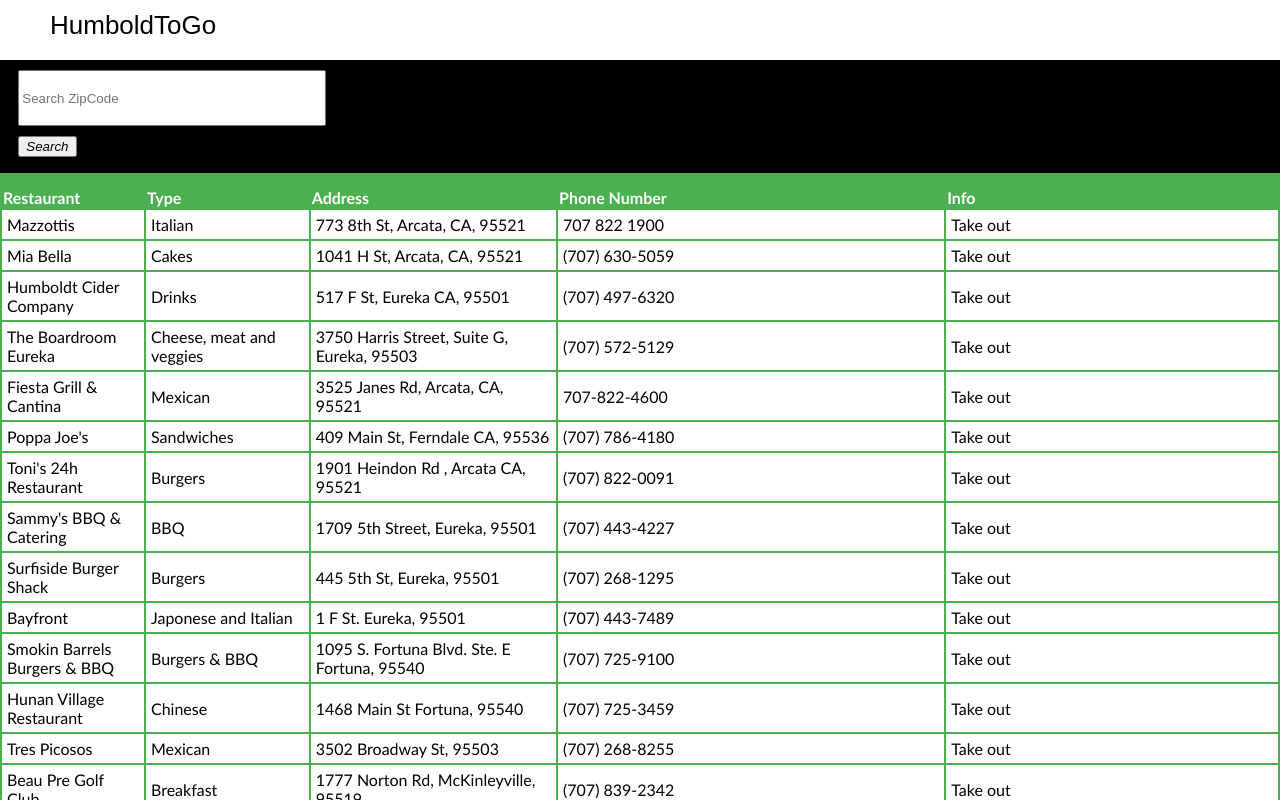
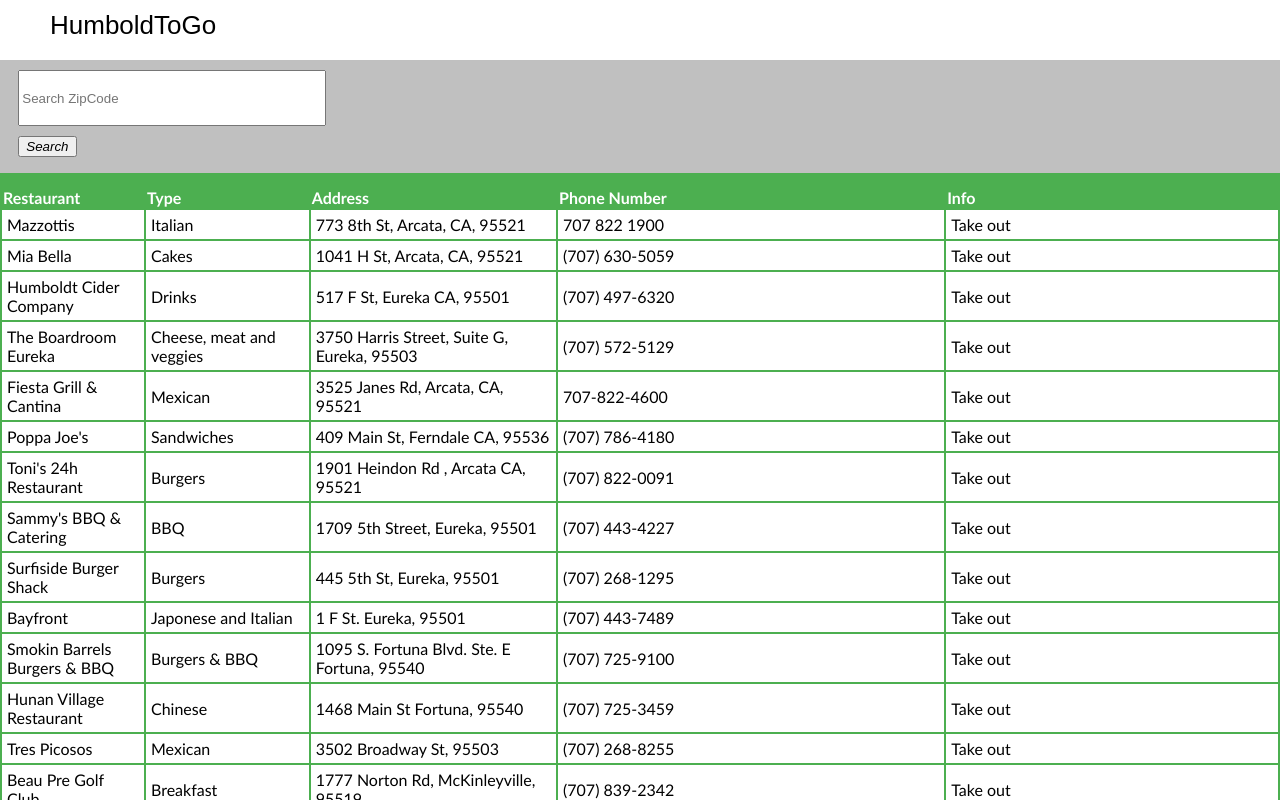
Before and after one commit to htogo-project/htogoproject, a React (Create React App) app: page / in a window 1280 px wide. Shown: the top 800 px of the page. Built offline with nearby package versions, Linux system fonts and the light colour scheme.

Commit message:
changed color search

```diff
--- a/src/components/Search.jsx
+++ b/src/components/Search.jsx
@@ -37,7 +37,7 @@ function Search(props) {
 const styles = {
     s: css`
         display: flex;
-        background: black;
+        background: silver;
         width: 100%;
         height: 20%;
     `,
```
